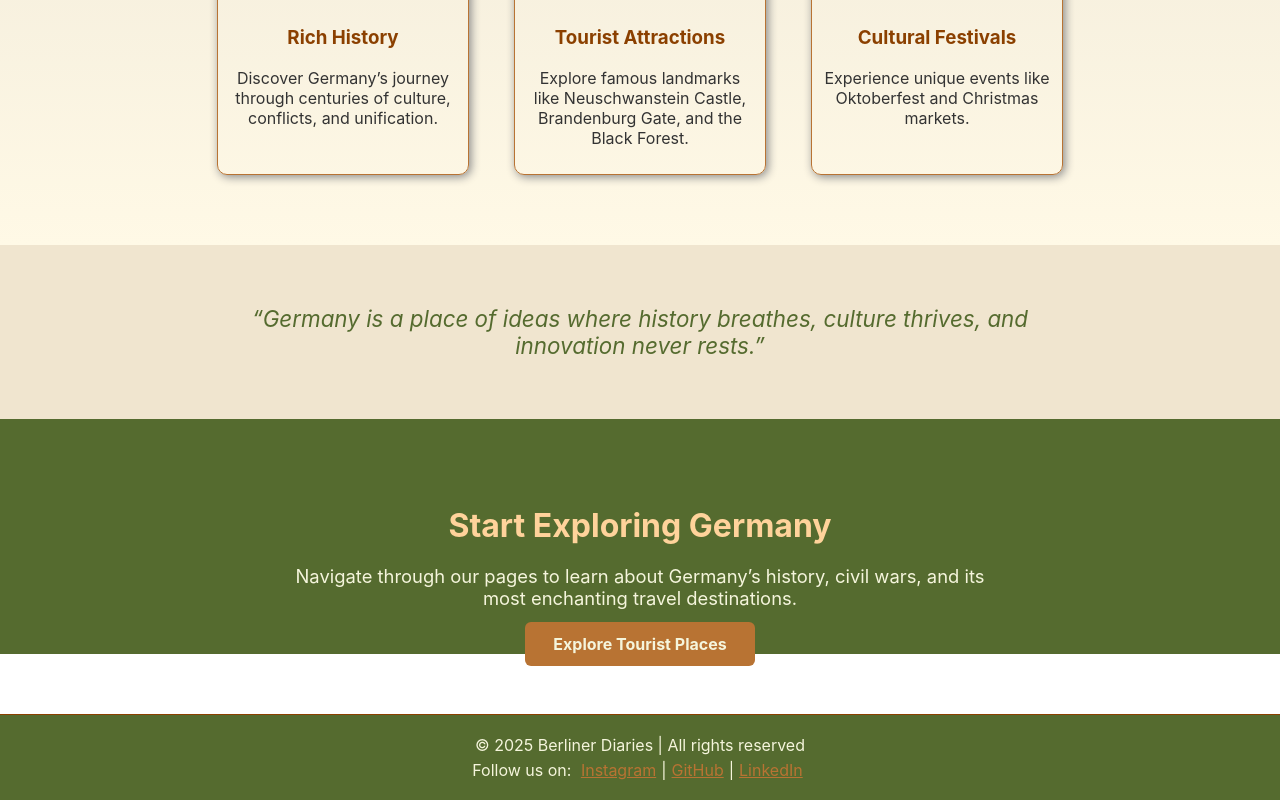
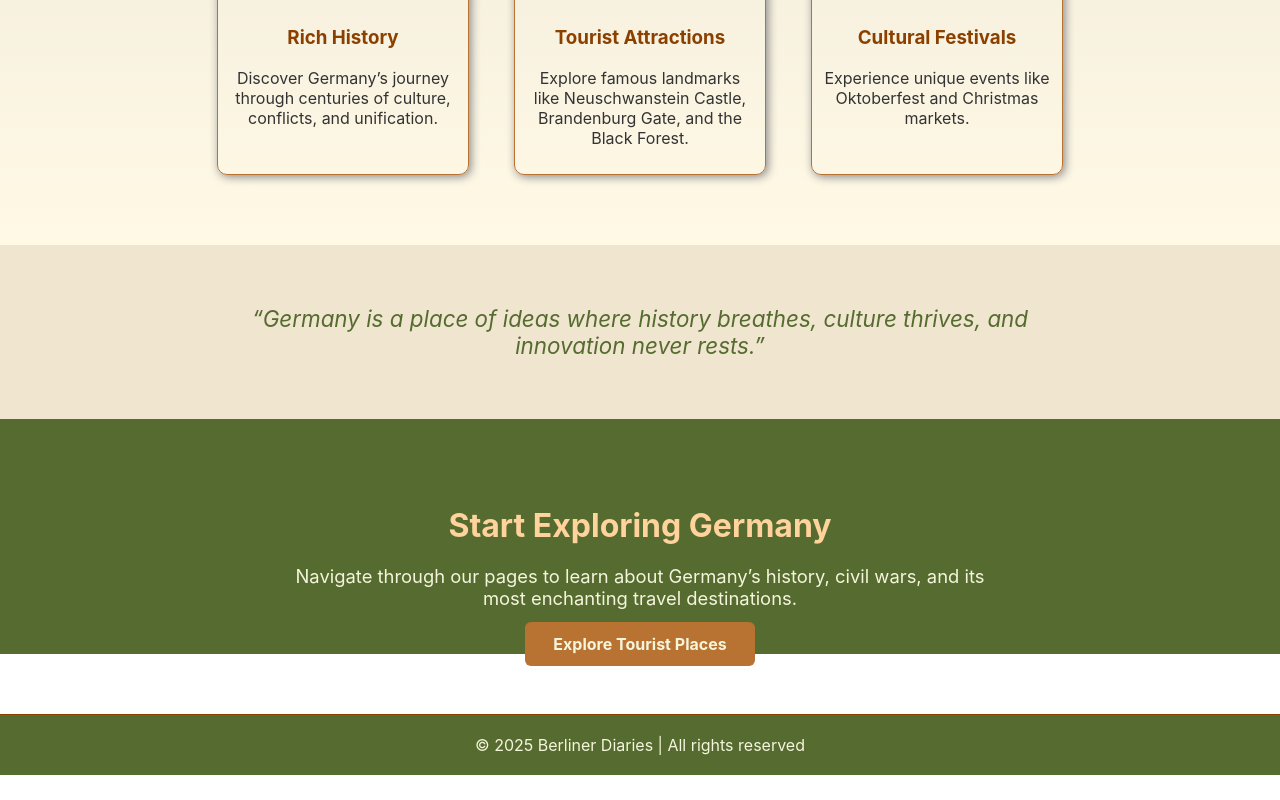
Before and after one commit to SubhiKumar05/Cloud_project, a React (Create React App) app: page / in a window 1280 px wide. Shown: the part 1508-2308 px from the top of the page. After the commit the page ends 2283 px from the top, so only its background shows below. Built offline with nearby package versions, Linux system fonts and the light colour scheme.

Commit message:
Fixed Footer href removed

```diff
--- a/src/components/Footer.jsx
+++ b/src/components/Footer.jsx
@@ -17,33 +17,8 @@ const Footer = () => {
         © 2025 Berliner Diaries | All rights reserved
       </p>
       <p style={{ margin: "5px 0" }}>
-        Follow us on:&nbsp;
-        <a
-          href="https://instagram.com"
-          target="_blank"
-          rel="noopener noreferrer"
-          style={{ color: "#B87333", margin: "0 5px" }}
-        >
-          Instagram
-        </a>
-        |
-        <a
-          href="https://github.com"
-          target="_blank"
-          rel="noopener noreferrer"
-          style={{ color: "#B87333", margin: "0 5px" }}
-        >
-          GitHub
-        </a>
-        |
-        <a
-          href="https://linkedin.com"
-          target="_blank"
-          rel="noopener noreferrer"
-          style={{ color: "#B87333", margin: "0 5px" }}
-        >
-          LinkedIn
-        </a>
+
+
       </p>
     </footer>
   );
```
